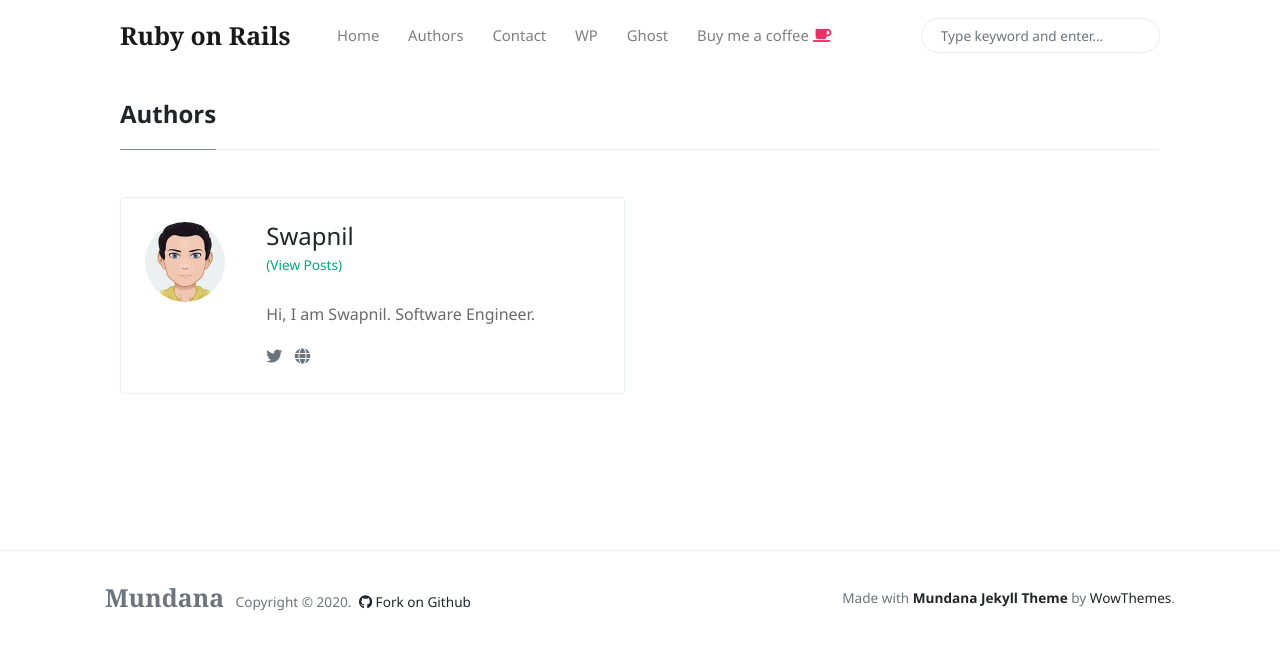
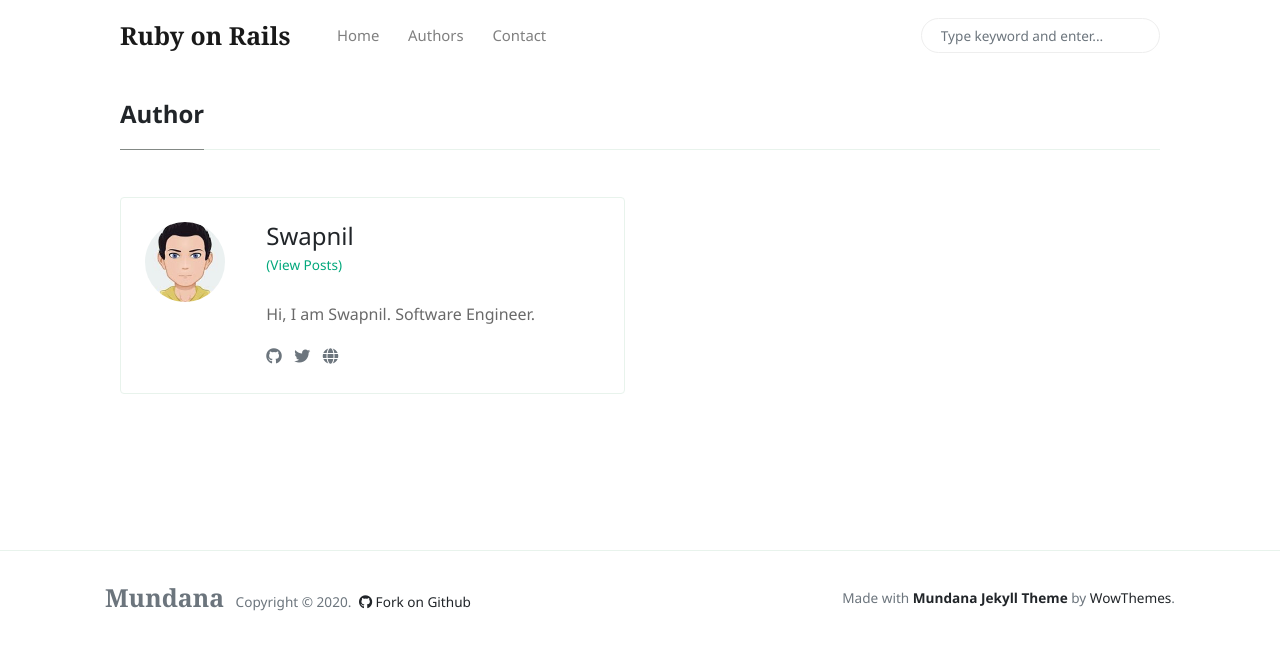
Before and after one commit to gourshete/new_theme, a Jekyll site: the page built from _pages/author.html, in a window 1280 px wide. Shown: the top 650 px of the page. Built offline with Jekyll 4.4.1, drawn with Linux system fonts in a browser that asks for light colours; nearby versions of some CDN libraries.

Commit message:
updated configs

```diff
--- a/_config.yml
+++ b/_config.yml
@@ -5,7 +5,7 @@ logo: 'assets/images/logo.png'
 favicon: 'assets/images/favicon.ico'
 disqus: ''
 email: 'learning.swapnil@gmail.com'
-mailchimp-list: 'https://wowthemes.us11.list-manage.com/subscribe/post?u=8aeb20a530e124561927d3bd8&amp;id=8c3d2d214b'
+mailchimp-list: ''
 
 include: ["_pages"]
 permalink: /:title/
@@ -25,6 +25,7 @@ authors:
       bio:            "Hi, I am Swapnil. Software Engineer."
       email:          learning.swapnil@gmail.com
       twitter:        https://twitter.com/gourshete
+      github:         https://github.com/gourshete
 
 # Defaults
 defaults:
--- a/_includes/menu-header.html
+++ b/_includes/menu-header.html
@@ -4,17 +4,8 @@
 <a class="nav-link" href="{{site.baseurl}}/index.html">Home</a>
 </li>
 <li class="nav-item">
-<a class="nav-link" href="{{site.baseurl}}/authors-list.html">Authors</a>
+<a class="nav-link" href="{{site.baseurl}}/author.html">Authors</a>
 </li>
 <li class="nav-item">
 <a class="nav-link" href="{{site.baseurl}}/contact.html">Contact</a>
 </li>
-<li class="nav-item">
-<a target="_blank" class="nav-link" href="https://www.wowthemes.net/themes/mundana-wordpress/">WP</a>
-</li>
-<li class="nav-item">
-<a target="_blank" class="nav-link" href="https://www.wowthemes.net/themes/mundana-ghost/">Ghost</a>
-</li>
-<li class="nav-item">
-<a target="_blank" class="nav-link" href="https://www.wowthemes.net/donate/">Buy me a coffee <i class="fa fa-coffee text-danger"></i></a>
-</li>
--- a/_includes/meta-read-time.html
+++ b/_includes/meta-read-time.html
@@ -1,6 +1,6 @@
 <span class="reading-time">
   {% assign words = content | number_of_words %}
-  {% if words < 360 %}
+  {% if words < 260 %}
     1 min read
   {% else %}
     {{ words | divided_by:180 }} mins read
--- a/_pages/authors-list.html
+++ b/_pages/author.html
@@ -1,7 +1,7 @@
 ---
-title: "Authors"
+title: "Author"
 layout: default
-permalink: "/authors-list.html"
+permalink: "/author.html"
 ---
 
 <div class="container">
@@ -20,6 +20,7 @@ permalink: "/authors-list.html"
             </a>
             <div class="icon-block mt-3 d-flex justify-content-between">
             <div>
+            <a target="_blank" href="{{ author[1].github }}"><i class="fab fa-github text-muted" aria-hidden="true"></i></a>  &nbsp;
             <a target="_blank" href="{{ author[1].twitter }}"><i class="fab fa-twitter text-muted" aria-hidden="true"></i></a>  &nbsp;
             <a target="_blank" href="{{ author[1].site }}"><i class="fa fa-globe text-muted" aria-hidden="true"></i></a> &nbsp;
             </div>
```
